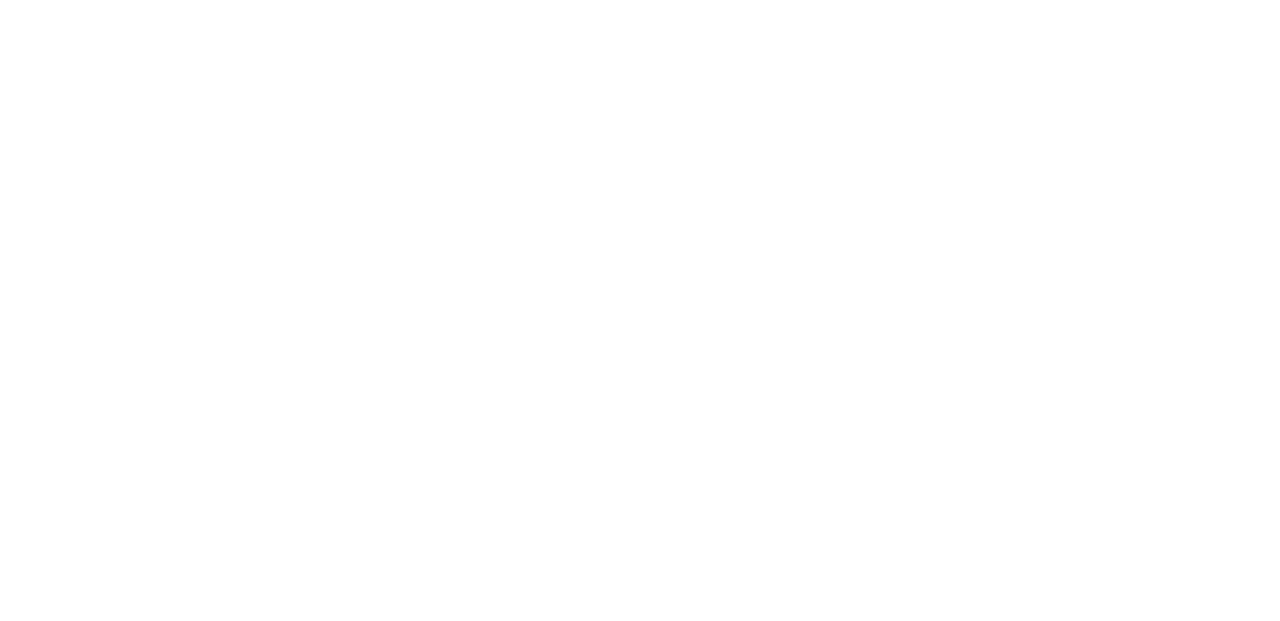
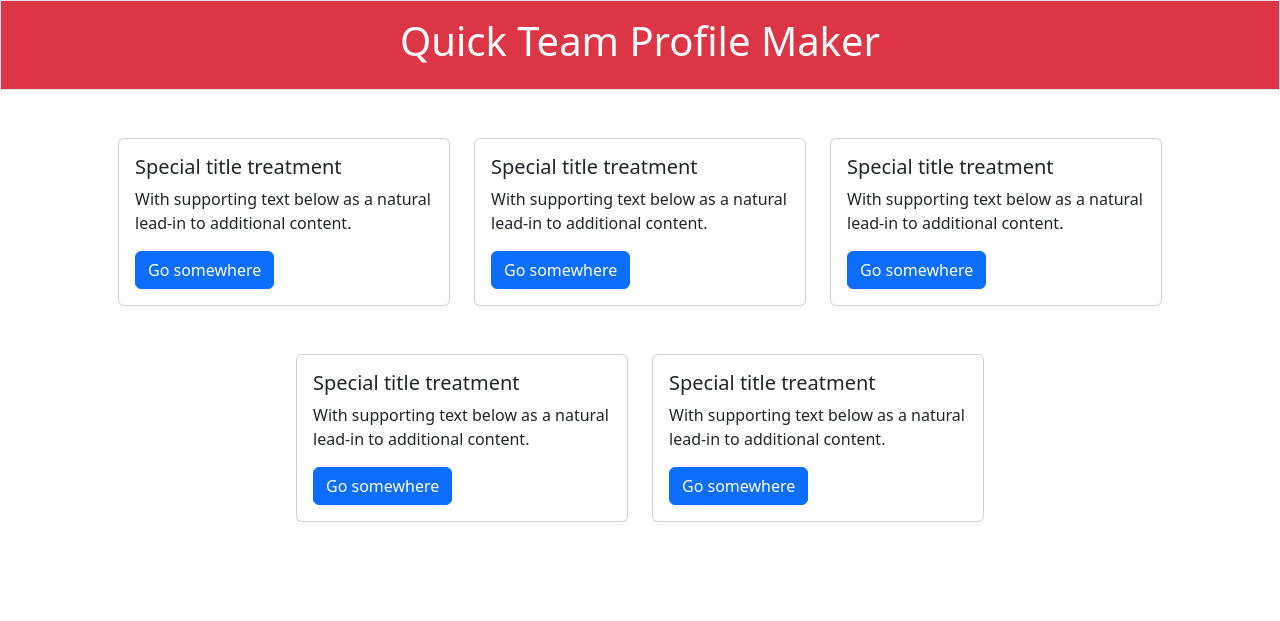
Before and after one commit to dejuliusvince/Quick_Team_Profile_Maker, a website: page src/index.html in a window 1280 px wide. Drawn offline with nearby package versions, Linux system fonts and the light colour scheme.

Commit message:
begin mimicing visual design from readme using bootstrap in static HTML to be used with generateHTML function

```diff
--- a/src/index.html
+++ b/src/index.html
@@ -4,9 +4,68 @@
   <meta charset="UTF-8">
   <meta http-equiv="X-UA-Compatible" content="IE=edge">
   <meta name="viewport" content="width=device-width, initial-scale=1.0">
-  <title>Document</title>
+  <link href="https://cdn.jsdelivr.net/npm/bootstrap@5.2.2/dist/css/bootstrap.min.css" rel="stylesheet" integrity="sha384-Zenh87qX5JnK2Jl0vWa8Ck2rdkQ2Bzep5IDxbcnCeuOxjzrPF/et3URy9Bv1WTRi" crossorigin="anonymous">
+
+
+  <title>Profile Maker</title>
 </head>
 <body>
+      <div class="h-100 text-center p-3 bg-danger text-white border">
+        <h1>Quick Team Profile Maker</h1>
+      </div>
+      <div class="container p-5">
+        <div class="row d-flex justify-content-center ">
 
+          <div class="col-sm-4 mb-5">
+            <div class="card">
+              <div class="card-body">
+                <h5 class="card-title">Special title treatment</h5>
+                <p class="card-text">With supporting text below as a natural lead-in to additional content.</p>
+                <a href="#" class="btn btn-primary">Go somewhere</a>
+              </div>
+            </div>
+          </div>
+
+          <div class="col-sm-4 mb-5">
+            <div class="card">
+              <div class="card-body">
+                <h5 class="card-title">Special title treatment</h5>
+                <p class="card-text">With supporting text below as a natural lead-in to additional content.</p>
+                <a href="#" class="btn btn-primary">Go somewhere</a>
+              </div>
+            </div>
+          </div>
+
+          <div class="col-sm-4 mb-5">
+            <div class="card">
+              <div class="card-body">
+                <h5 class="card-title">Special title treatment</h5>
+                <p class="card-text">With supporting text below as a natural lead-in to additional content.</p>
+                <a href="#" class="btn btn-primary">Go somewhere</a>
+              </div>
+            </div>
+          </div>
+
+          <div class="col-sm-4 mb-5">
+            <div class="card">
+              <div class="card-body">
+                <h5 class="card-title">Special title treatment</h5>
+                <p class="card-text">With supporting text below as a natural lead-in to additional content.</p>
+                <a href="#" class="btn btn-primary">Go somewhere</a>
+              </div>
+            </div>
+          </div>
+
+          <div class="col-sm-4 mb-5">
+            <div class="card">
+              <div class="card-body">
+                <h5 class="card-title">Special title treatment</h5>
+                <p class="card-text">With supporting text below as a natural lead-in to additional content.</p>
+                <a href="#" class="btn btn-primary">Go somewhere</a>
+              </div>
+            </div>
+          </div>
+        </div>
+      </div>
 </body>
 </html>
```
